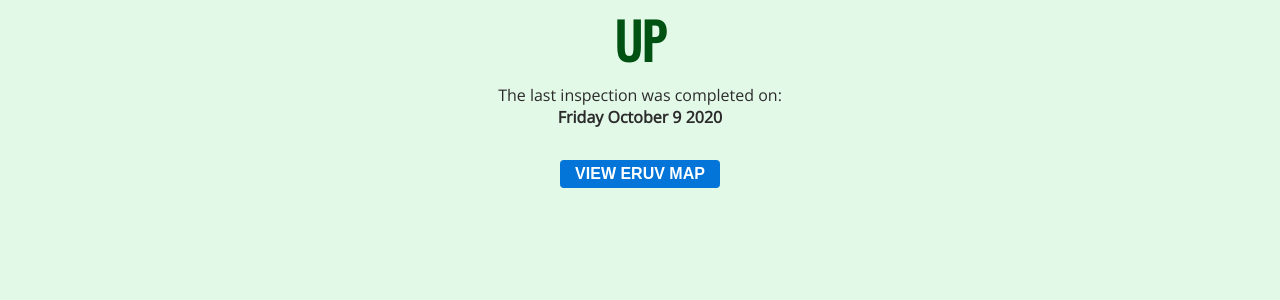
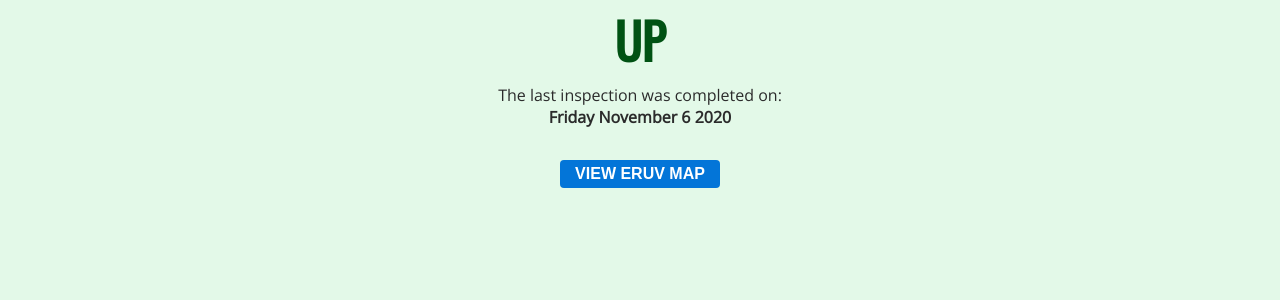
Before and after one commit to MisterGlass/eiruv, a Jekyll site: the page built from docs/index.md, in a window 1280 px wide. Shown: the part 206-506 px from the top of the page. Built offline with Jekyll 4.4.1, drawn with Linux system fonts in a browser that asks for light colours; our own code applies the rules of GitHub Pages for plain Markdown files.

Commit message:
Update eruv_status.yml

```diff
--- a/docs/_data/eruv_status.yml
+++ b/docs/_data/eruv_status.yml
@@ -1,3 +1,3 @@
 status: "Up"
-date: "Friday October 9 2020 "
+date: "Friday November 6 2020 "
 details: ""
```
